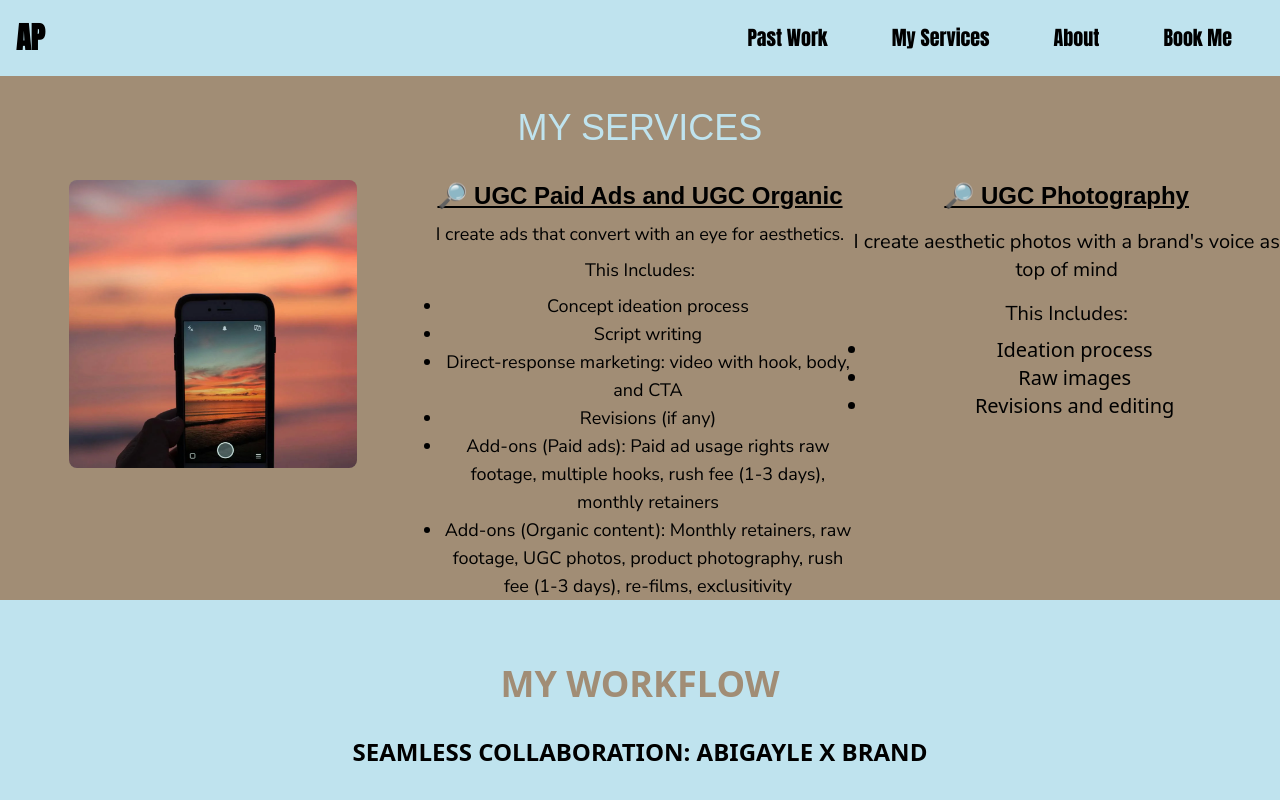
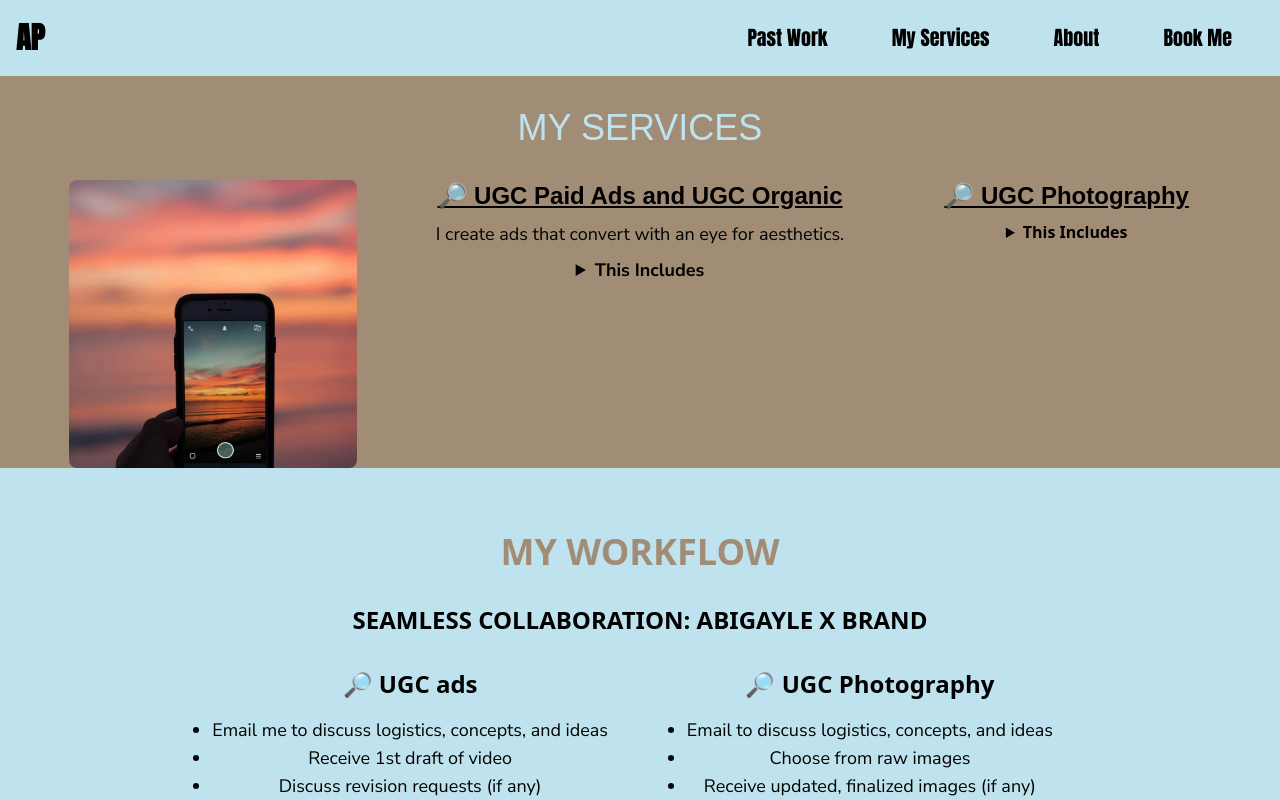
Before and after one commit to abigaylerose03/abigayleugc, a Next.js app: page /services in a window 1280 px wide. Shown: the top 800 px of the page. Built offline with nearby package versions, Linux system fonts and the light colour scheme; a web font is replaced by a local one.

Commit message:
Update services.tsx

```diff
--- a/src/pages/components/services.tsx
+++ b/src/pages/components/services.tsx
@@ -21,31 +21,41 @@ export default function Services() {
             <p className="my-2">
               I create ads that convert with an eye for aesthetics.
             </p>
-            <p className="my-2">This Includes:</p>
-            <ul className="list-disc pl-4">
+            <div className="my-2">
+              <details>
+                <summary className="font-bold mb-2">This Includes</summary>
+                <ul className="pl-4">
                   <li>Concept ideation process</li>
+                  <hr className="my-1 border-gray-300" />
                   <li>Script writing</li>
+                  <hr className="my-1 border-gray-300" />
                   <li>Direct-response marketing: video with hook, body, and CTA</li>
+                  <hr className="my-1 border-gray-300" />
                   <li>Revisions (if any)</li>
+                  <hr className="my-1 border-gray-300" />
                   <li>Add-ons (Paid ads): Paid ad usage rights raw footage, multiple hooks, rush fee (1-3 days), monthly retainers</li>
+                  <hr className="my-1 border-gray-300" />
                   <li>Add-ons (Organic content): Monthly retainers, raw footage, UGC photos, product photography, rush fee (1-3 days), re-films, exclusitivity</li>
                 </ul>
+              </details>
+            </div>
           </div>
         </div>
         <div className="flex flex-col items-center text-center">
           <h2 className="text-2xl font-bold underline font-unbounded">
             🔎 UGC Photography
           </h2>
-          <div className="text-xl">
-            <p className="my-4 font-nunito">
-              I create aesthetic photos with a brand&apos;s voice as top of mind
-            </p>
-            <p className="mb-2 font-nunito">This Includes:</p>
-            <ul className="list-disc pl-4">
+          <div className="my-2">
+              <details>
+                <summary className="font-bold mb-2">This Includes</summary>
+                <ul className="pl-4">
                   <li>Ideation process</li>
+                  <hr className="my-1 border-gray-300" />
                   <li>Raw images</li>
+                  <hr className="my-1 border-gray-300" />
                   <li>Revisions and editing</li>
                 </ul>
+              </details>
             </div>
         </div>
       </div>
```
Lines whose indentation alone changed are shown as unchanged.
